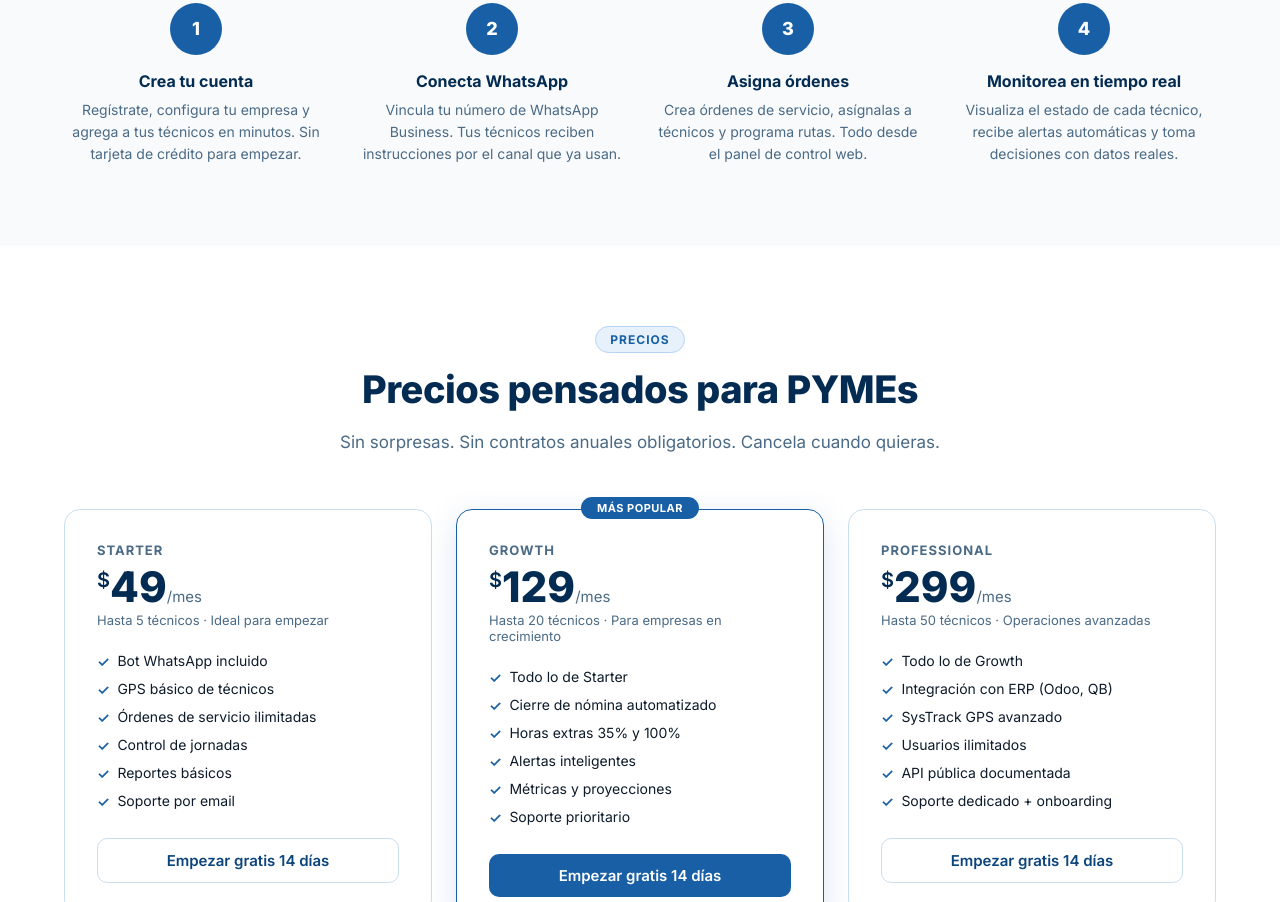
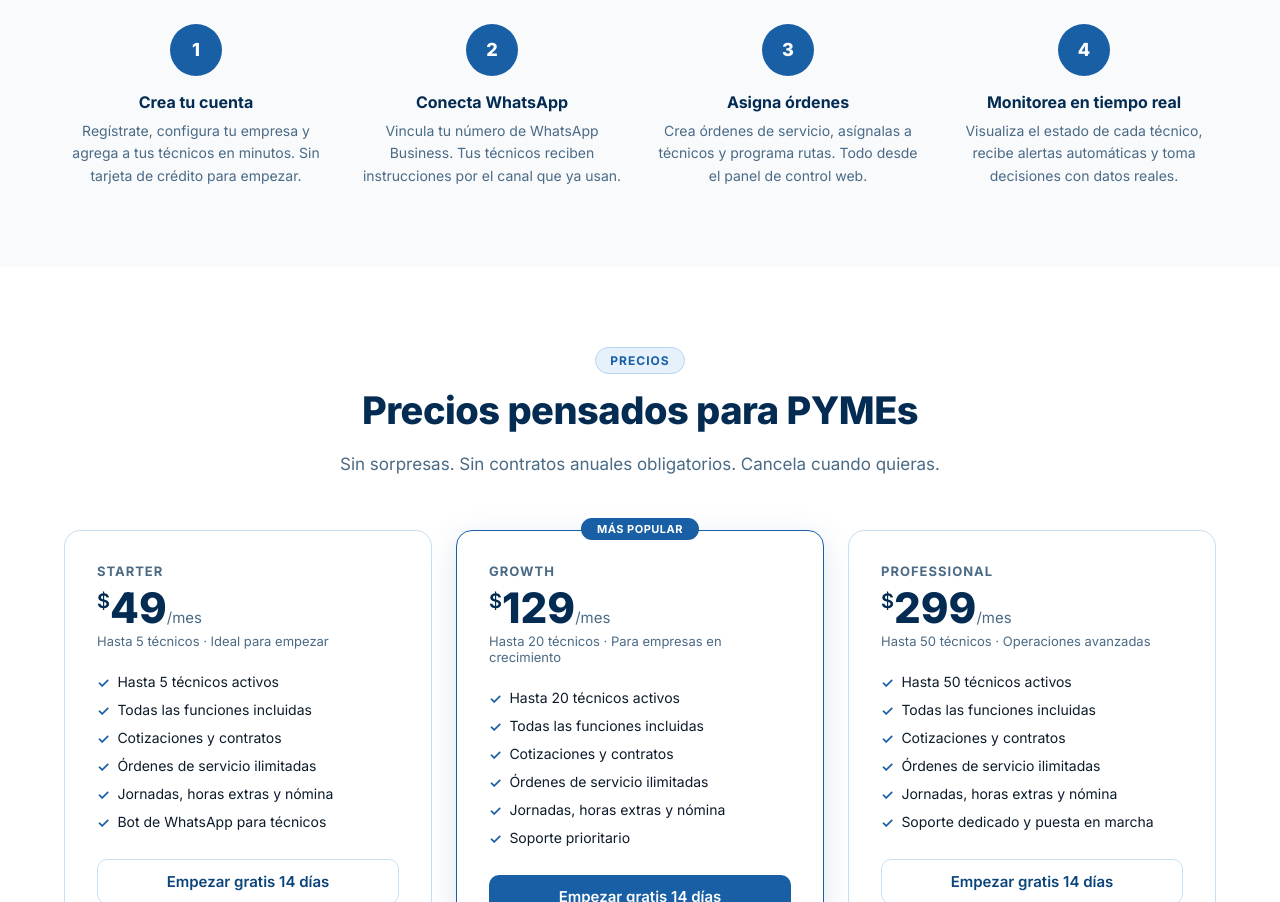
Before and after one commit to OperTrack/opertrack-landing, a website: page index.html in a window 1280 px wide. Shown: the part 2829-3731 px from the top of the page. Drawn offline with Linux system fonts and the light colour scheme.

Commit message:
Add files via upload

```diff
--- a/index.html
+++ b/index.html
@@ -6,8 +6,6 @@
 <title>Opertrack — Software de gestión de servicios técnicos para PYMEs</title>
 <link rel="preconnect" href="https://fonts.googleapis.com"/>
 <link rel="preconnect" href="https://fonts.gstatic.com" crossorigin=""/>
-<link rel="icon" type="image/png" sizes="96x96" href="/favicon.png"/>
-<link rel="apple-touch-icon" sizes="180x180" href="/apple-touch-icon.png"/>
 <meta name="description" content="Software de gestión de servicios de campo para PYMEs: cotizaciones con margen, contratos de mantenimiento recurrente, órdenes de trabajo, jornadas y nómina. Tus técnicos operan por WhatsApp, sin instalar apps. Prueba gratis 14 días."/>
 <meta name="theme-color" content="#042C53"/>
 <link rel="canonical" href="https://opertrack.com/"/>
@@ -568,7 +566,6 @@
     </div>
     <div class="features-grid">
       <div class="feature-card"><div class="feature-icon"><svg width="22" height="22" fill="none" stroke="currentColor" stroke-width="1.7" stroke-linecap="round" stroke-linejoin="round" viewBox="0 0 24 24"><polyline points="22 12 18 12 15 21 9 3 6 12 2 12"/></svg></div><div class="feature-title">Dashboard en tiempo real</div><div class="feature-desc">Centro de operación en vivo: quién está trabajando ahora, cronómetros por técnico y la agenda del día actualizándose sola.</div></div>
-      <div class="feature-card"><div class="feature-icon"><svg width="22" height="22" fill="none" stroke="currentColor" stroke-width="1.7" stroke-linecap="round" stroke-linejoin="round" viewBox="0 0 24 24"><path d="M21 10c0 7-9 13-9 13s-9-6-9-13a9 9 0 0118 0z"/><circle cx="12" cy="10" r="3"/></svg></div><div class="feature-title">GPS y ubicación en tiempo real</div><div class="feature-desc">Rastrea la ubicación de tus técnicos y vehículos en tiempo real. Integrado con SysTrack para máxima precisión.</div></div>
       <div class="feature-card"><div class="feature-icon"><svg width="22" height="22" fill="none" stroke="currentColor" stroke-width="1.7" stroke-linecap="round" stroke-linejoin="round" viewBox="0 0 24 24"><path d="M21 11.5a8.38 8.38 0 01-.9 3.8 8.5 8.5 0 01-7.6 4.7 8.38 8.38 0 01-3.8-.9L3 21l1.9-5.7a8.38 8.38 0 01-.9-3.8 8.5 8.5 0 014.7-7.6 8.38 8.38 0 013.8-.9h.5a8.48 8.48 0 018 8v.5z"/></svg></div><div class="feature-title">Bot WhatsApp nativo</div><div class="feature-desc">Tus técnicos registran entrada, salida y notas desde WhatsApp. Sin apps adicionales, sin fricción, sin excusas.</div></div>
       <div class="feature-card"><div class="feature-icon"><svg width="22" height="22" fill="none" stroke="currentColor" stroke-width="1.7" stroke-linecap="round" stroke-linejoin="round" viewBox="0 0 24 24"><circle cx="12" cy="12" r="10"/><polyline points="12 6 12 12 16 14"/></svg></div><div class="feature-title">Control de jornadas y horas extras</div><div class="feature-desc">Calcula automáticamente horas normales, extras al 35% y 100% según la legislación laboral de tu país.</div></div>
       <div class="feature-card"><div class="feature-icon"><svg width="22" height="22" fill="none" stroke="currentColor" stroke-width="1.7" stroke-linecap="round" stroke-linejoin="round" viewBox="0 0 24 24"><path d="M14 2H6a2 2 0 00-2 2v16a2 2 0 002 2h12a2 2 0 002-2V8z"/><polyline points="14 2 14 8 20 8"/><line x1="8" y1="13" x2="14" y2="13"/><line x1="8" y1="17" x2="12" y2="17"/></svg></div><div class="feature-title">Cotizaciones con margen real</div><div class="feature-desc">Materiales y mano de obra por separado, con el margen de cada partida a la vista mientras cotizas. El cliente aprueba y firma desde su teléfono, y la orden de trabajo se genera sola.</div></div>
@@ -616,9 +613,9 @@
         <div class="pricing-price"><sup>$</sup>49<span>/mes</span></div>
         <div class="pricing-desc">Hasta 5 técnicos · Ideal para empezar</div>
         <ul class="pricing-features">
-          <li>Bot WhatsApp incluido</li><li>GPS básico de técnicos</li>
-          <li>Órdenes de servicio ilimitadas</li><li>Control de jornadas</li>
-          <li>Reportes básicos</li><li>Soporte por email</li>
+          <li>Hasta 5 técnicos activos</li><li>Todas las funciones incluidas</li>
+          <li>Cotizaciones y contratos</li><li>Órdenes de servicio ilimitadas</li>
+          <li>Jornadas, horas extras y nómina</li><li>Bot de WhatsApp para técnicos</li>
         </ul>
         <a href="https://app.opertrack.com" class="btn-plan btn-plan-outline">Empezar gratis 14 días</a>
       </div>
@@ -628,9 +625,9 @@
         <div class="pricing-price"><sup>$</sup>129<span>/mes</span></div>
         <div class="pricing-desc">Hasta 20 técnicos · Para empresas en crecimiento</div>
         <ul class="pricing-features">
-          <li>Todo lo de Starter</li><li>Cierre de nómina automatizado</li>
-          <li>Horas extras 35% y 100%</li><li>Alertas inteligentes</li>
-          <li>Métricas y proyecciones</li><li>Soporte prioritario</li>
+          <li>Hasta 20 técnicos activos</li><li>Todas las funciones incluidas</li>
+          <li>Cotizaciones y contratos</li><li>Órdenes de servicio ilimitadas</li>
+          <li>Jornadas, horas extras y nómina</li><li>Soporte prioritario</li>
         </ul>
         <a href="https://app.opertrack.com" class="btn-plan btn-plan-fill">Empezar gratis 14 días</a>
       </div>
@@ -639,9 +636,9 @@
         <div class="pricing-price"><sup>$</sup>299<span>/mes</span></div>
         <div class="pricing-desc">Hasta 50 técnicos · Operaciones avanzadas</div>
         <ul class="pricing-features">
-          <li>Todo lo de Growth</li><li>Integración con ERP (Odoo, QB)</li>
-          <li>SysTrack GPS avanzado</li><li>Usuarios ilimitados</li>
-          <li>API pública documentada</li><li>Soporte dedicado + onboarding</li>
+          <li>Hasta 50 técnicos activos</li><li>Todas las funciones incluidas</li>
+          <li>Cotizaciones y contratos</li><li>Órdenes de servicio ilimitadas</li>
+          <li>Jornadas, horas extras y nómina</li><li>Soporte dedicado y puesta en marcha</li>
         </ul>
         <a href="https://app.opertrack.com" class="btn-plan btn-plan-outline">Empezar gratis 14 días</a>
       </div>
```
